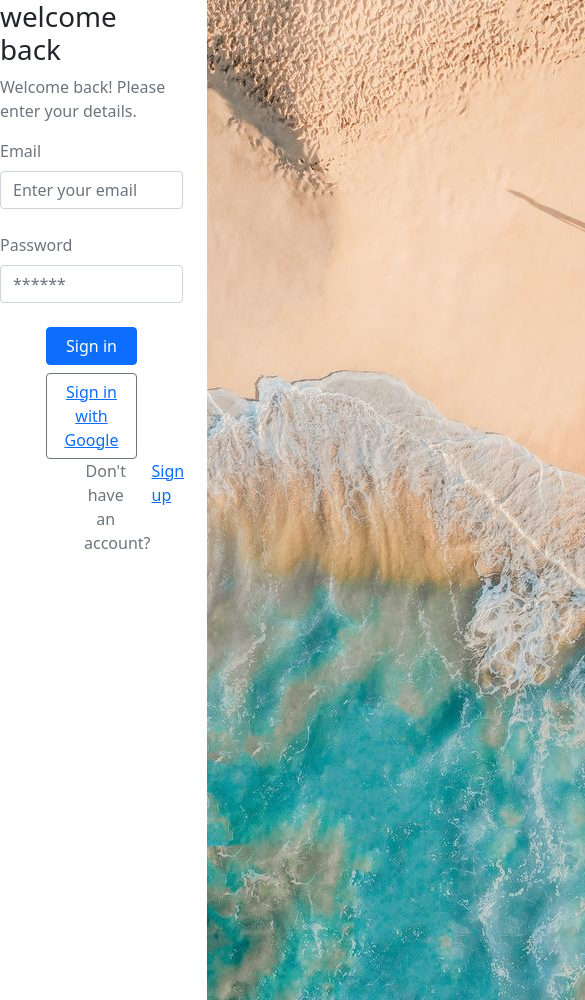
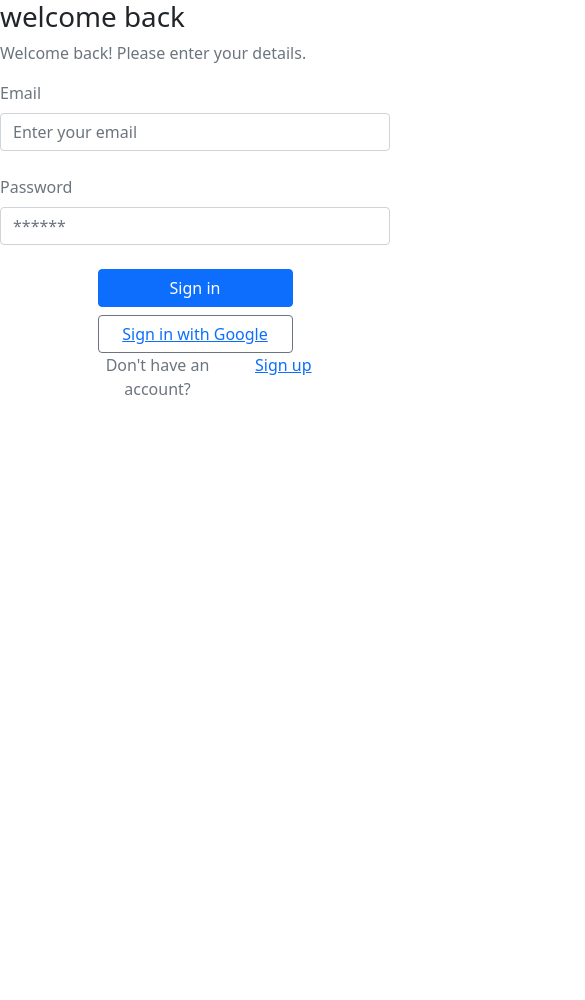
Before and after one commit to christianaofosu/sign-in-sign-up-page, a plain HTML site: page index.html in a window 390 px wide. Shown: the top 1000 px of the page, 585 px wide, since content can reach past the window. After the commit the page ends 844 px from the top, so only its background shows below. Drawn offline with nearby package versions, Linux system fonts and the light colour scheme.

Commit message:
Merge branch 'main' of https://github.com/christianaofosu/sign-in-sign-up-page

```diff
--- a/index.html
+++ b/index.html
@@ -11,7 +11,7 @@
 <body>
 
     <div class="row">
-        <div class="col-6">
+        <div class="col-md-12 col-sm-12 col-lg-6">
         <h1 class="">
             welcome back
         </h1>
@@ -45,7 +45,7 @@
 
     </div>
 
-    <div class="col-6">
+    <div class="col-md-6 col-lg-6 d-none d-md-block">
         <img src="background.jpg" alt="background">
     </div>
 
```
Also changed, not shown: sign up.html (+2 -2 lines).
